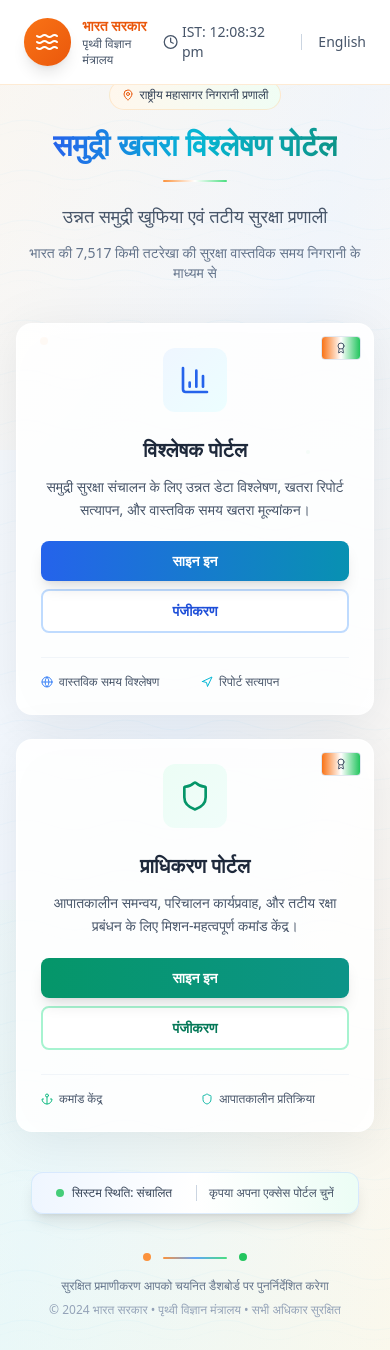
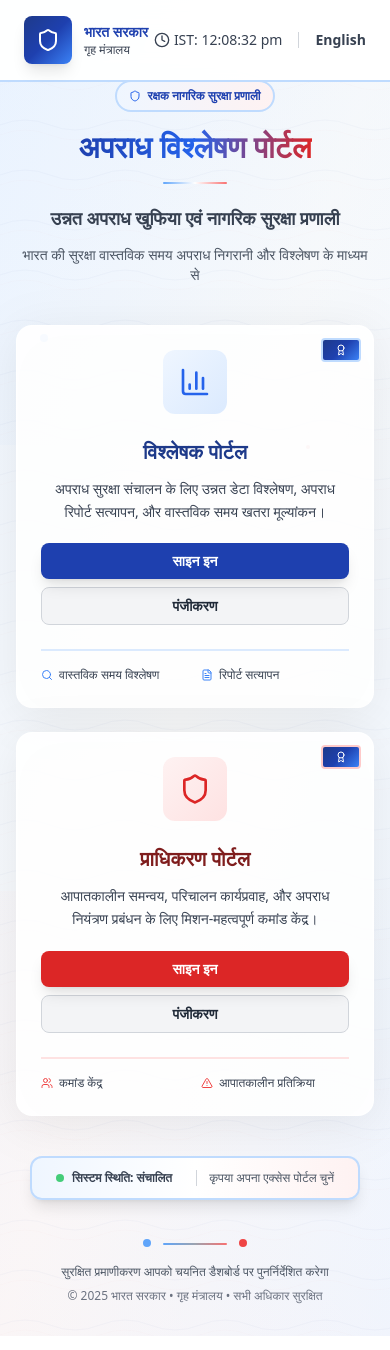
Before and after one commit to ShouryaWikhe2512/ocsih, a Next.js app: page / in a window 390 px wide. Built offline with nearby package versions, Linux system fonts and the light colour scheme; no server answers.

Commit message:
first commit

```diff
--- a/lib/authority-types.ts
+++ b/lib/authority-types.ts
@@ -1,7 +1,7 @@
 export interface Incident {
   id: string;
   title: string;
-  eventType: 'high_wave' | 'unusual_tide' | 'flood' | 'cyclone';
+  eventType: 'theft' | 'assault' | 'burglary' | 'fraud' | 'vandalism' | 'robbery' | 'domestic_violence' | 'cyber_crime' | 'murder' | 'kidnapping';
   location: {
     lat: number;
     lng: number;
@@ -9,7 +9,7 @@ export interface Incident {
     state: string;
     address: string;
   };
-  severity: 'low' | 'moderate' | 'high' | 'extreme';
+  severity: 'low' | 'moderate' | 'high' | 'critical';
   confidence: number; // 0-1
   status: 'open' | 'acknowledged' | 'dispatched' | 'published' | 'closed';
   timestamp: string;
@@ -38,7 +38,7 @@ export interface Contact {
 export interface Resource {
   id: string;
   name: string;
-  type: 'shelter' | 'hospital' | 'fire_station' | 'police' | 'coast_guard';
+  type: 'police_station' | 'hospital' | 'fire_station' | 'court' | 'forensic_lab' | 'cyber_crime_unit' | 'special_ops';
   lat: number;
   lng: number;
   capacity?: number;
--- a/lib/types.ts
+++ b/lib/types.ts
@@ -1,7 +1,7 @@
 export interface Report {
   id: string;
-  // Original structure fields
-  eventType?: 'high_wave' | 'unusual_tide' | 'flood';
+  // Crime analysis structure fields
+  eventType?: 'theft' | 'assault' | 'burglary' | 'fraud' | 'vandalism' | 'robbery' | 'domestic_violence' | 'cyber_crime';
   text?: string;
   lat: number;
   lng: number;
--- a/pages/landing.tsx
+++ b/pages/landing.tsx
@@ -541,14 +541,16 @@ import React, { useState, useEffect } from "react";
 import {
   Shield,
   BarChart3,
-  Waves,
+  AlertTriangle,
   ArrowRight,
   Globe,
-  Anchor,
+  Users,
   Navigation,
   Award,
   MapPin,
   Clock,
+  Search,
+  FileText,
 } from "lucide-react";
 
 const LandingPage = () => {
@@ -587,18 +589,18 @@ const LandingPage = () => {
   const content = {
     hindi: {
       govHeader: "भारत सरकार",
-      ministry: "पृथ्वी विज्ञान मंत्रालय",
-      systemName: "राष्ट्रीय महासागर निगरानी प्रणाली",
-      mainTitle: "समुद्री खतरा विश्लेषण पोर्टल",
-      subtitle: "उन्नत समुद्री खुफिया एवं तटीय सुरक्षा प्रणाली",
+      ministry: "गृह मंत्रालय",
+      systemName: "रक्षक नागरिक सुरक्षा प्रणाली",
+      mainTitle: "अपराध विश्लेषण पोर्टल",
+      subtitle: "उन्नत अपराध खुफिया एवं नागरिक सुरक्षा प्रणाली",
       coastlineText:
-        "भारत की 7,517 किमी तटरेखा की सुरक्षा वास्तविक समय निगरानी के माध्यम से",
+        "भारत की सुरक्षा वास्तविक समय अपराध निगरानी और विश्लेषण के माध्यम से",
       analystPortalTitle: "विश्लेषक पोर्टल",
       analystDescription:
-        "समुद्री सुरक्षा संचालन के लिए उन्नत डेटा विश्लेषण, खतरा रिपोर्ट सत्यापन, और वास्तविक समय खतरा मूल्यांकन।",
+        "अपराध सुरक्षा संचालन के लिए उन्नत डेटा विश्लेषण, अपराध रिपोर्ट सत्यापन, और वास्तविक समय खतरा मूल्यांकन।",
       authorityPortalTitle: "प्राधिकरण पोर्टल",
       authorityDescription:
-        "आपातकालीन समन्वय, परिचालन कार्यप्रवाह, और तटीय रक्षा प्रबंधन के लिए मिशन-महत्वपूर्ण कमांड केंद्र।",
+        "आपातकालीन समन्वय, परिचालन कार्यप्रवाह, और अपराध नियंत्रण प्रबंधन के लिए मिशन-महत्वपूर्ण कमांड केंद्र।",
       signIn: "साइन इन",
       signUp: "पंजीकरण",
       realTimeAnalysis: "वास्तविक समय विश्लेषण",
@@ -610,23 +612,22 @@ const LandingPage = () => {
       selectPortal: "कृपया अपना एक्सेस पोर्टल चुनें",
       authRedirect:
         "सुरक्षित प्रमाणीकरण आपको चयनित डैशबोर्ड पर पुनर्निर्देशित करेगा",
-      copyright:
-        "© 2024 भारत सरकार • पृथ्वी विज्ञान मंत्रालय • सभी अधिकार सुरक्षित",
+      copyright: "© 2025 भारत सरकार • गृह मंत्रालय • सभी अधिकार सुरक्षित",
     },
     english: {
       govHeader: "Government of India",
-      ministry: "Ministry of Earth Sciences",
-      systemName: "National Ocean Monitoring System",
-      mainTitle: "Ocean Hazard Analysis Portal",
-      subtitle: "Advanced Maritime Intelligence & Coastal Security System",
+      ministry: "Ministry of Home Affairs",
+      systemName: "Rakshaq Citizen Safety System",
+      mainTitle: "Crime Analysis Portal",
+      subtitle: "Advanced Crime Intelligence & Citizen Safety System",
       coastlineText:
-        "Safeguarding India's 7,517 km coastline through real-time monitoring and analysis",
+        "Safeguarding India through real-time crime monitoring and analysis",
       analystPortalTitle: "Analyst Portal",
       analystDescription:
-        "Advanced data analytics, hazard report validation, and real-time threat assessment for maritime security operations.",
+        "Advanced data analytics, crime report validation, and real-time threat assessment for law enforcement operations.",
       authorityPortalTitle: "Authority Portal",
       authorityDescription:
-        "Mission-critical command center for emergency coordination, operational workflows, and coastal defense management.",
+        "Mission-critical command center for emergency coordination, operational workflows, and crime control management.",
       signIn: "Sign In",
       signUp: "Sign Up",
       realTimeAnalysis: "Real-time Analysis",
@@ -639,42 +640,42 @@ const LandingPage = () => {
       authRedirect:
         "Secure authentication will redirect you to the selected dashboard",
       copyright:
-        "© 2024 Government of India • Ministry of Earth Sciences • All Rights Reserved",
+        "© 2025 Government of India • Ministry of Home Affairs • All Rights Reserved",
     },
   };
 
   const currentContent = content[language];
 
   return (
-    <div className="min-h-screen relative overflow-hidden bg-gradient-to-br from-slate-50 via-blue-50 to-orange-50">
-      {/* Indian Government Header */}
-      <div className="absolute top-0 left-0 right-0 z-20 bg-white/95 backdrop-blur-md border-b border-orange-200/50">
+    <div className="min-h-screen relative overflow-hidden bg-gradient-to-br from-blue-50 via-gray-50 to-blue-50">
+      {/* Indian Police Header */}
+      <div className="absolute top-0 left-0 right-0 z-20 bg-white/95 backdrop-blur-md border-b-2 border-blue-200">
         <div className="max-w-7xl mx-auto px-6 py-4">
           <div className="flex items-center justify-between">
             <div className="flex items-center space-x-6">
               <div className="flex items-center space-x-3">
-                <div className="w-12 h-12 bg-gradient-to-br from-orange-500 to-orange-600 rounded-full flex items-center justify-center shadow-lg">
-                  <Waves className="w-6 h-6 text-white" />
+                <div className="w-12 h-12 police-gradient rounded-lg flex items-center justify-center shadow-lg">
+                  <Shield className="w-6 h-6 text-white" />
                 </div>
                 <div>
-                  <div className="text-sm font-semibold text-orange-600">
+                  <div className="text-sm font-bold text-blue-800">
                     {currentContent.govHeader}
                   </div>
-                  <div className="text-xs text-slate-600">
+                  <div className="text-xs text-gray-700 font-medium">
                     {currentContent.ministry}
                   </div>
                 </div>
               </div>
             </div>
             <div className="flex items-center space-x-4 text-sm">
-              <div className="flex items-center text-slate-600">
+              <div className="flex items-center text-gray-700 font-medium">
                 <Clock className="w-4 h-4 mr-1" />
                 <span>IST: {isClient ? currentTime : "--:--:--"}</span>
               </div>
-              <div className="w-px h-4 bg-slate-300"></div>
+              <div className="w-px h-4 bg-gray-300"></div>
               <button
                 onClick={toggleLanguage}
-                className="text-slate-600 hover:text-orange-600 transition-colors duration-200 font-medium"
+                className="text-gray-700 hover:text-blue-600 transition-colors duration-200 font-semibold"
               >
                 {language === "hindi" ? "English" : "हिन्दी"}
               </button>
@@ -685,18 +686,18 @@ const LandingPage = () => {
 
       {/* Animated Background Elements */}
       <div className="absolute inset-0">
-        {/* Tricolor Inspired Gradients */}
-        <div className="absolute top-0 left-0 w-full h-1/3 bg-gradient-to-br from-orange-100/30 to-transparent"></div>
-        <div className="absolute bottom-0 left-0 w-full h-1/3 bg-gradient-to-tr from-green-100/30 to-transparent"></div>
+        {/* Police-themed Gradients */}
+        <div className="absolute top-0 left-0 w-full h-1/3 bg-gradient-to-br from-blue-100/30 to-transparent"></div>
+        <div className="absolute bottom-0 left-0 w-full h-1/3 bg-gradient-to-tr from-red-100/20 to-transparent"></div>
 
-        {/* Ocean Wave Patterns */}
+        {/* Security Pattern */}
         <svg
           className="absolute inset-0 w-full h-full opacity-10"
           xmlns="http://www.w3.org/2000/svg"
         >
           <defs>
             <pattern
-              id="ocean-waves"
+              id="security-pattern"
               x="0"
               y="0"
               width="100"
@@ -705,31 +706,31 @@ const LandingPage = () => {
             >
               <path
                 d="M0 25 Q25 15 50 25 T100 25"
-                stroke="#0ea5e9"
+                stroke="#1e3a8a"
                 strokeWidth="0.5"
                 fill="none"
                 opacity="0.6"
               />
               <path
                 d="M0 35 Q25 25 50 35 T100 35"
-                stroke="#06b6d4"
+                stroke="#dc2626"
                 strokeWidth="0.3"
                 fill="none"
                 opacity="0.4"
               />
             </pattern>
           </defs>
-          <rect width="100%" height="100%" fill="url(#ocean-waves)" />
+          <rect width="100%" height="100%" fill="url(#security-pattern)" />
         </svg>
 
-        {/* Floating Government Emblems */}
-        <div className="absolute top-1/4 left-10 w-2 h-2 bg-orange-400/60 rounded-full animate-pulse"></div>
+        {/* Floating Security Elements */}
+        <div className="absolute top-1/4 left-10 w-2 h-2 bg-blue-400/60 rounded-full animate-pulse"></div>
         <div
-          className="absolute top-1/3 right-20 w-1 h-1 bg-green-500/60 rounded-full animate-pulse"
+          className="absolute top-1/3 right-20 w-1 h-1 bg-red-500/60 rounded-full animate-pulse"
           style={{ animationDelay: "1s" }}
         ></div>
         <div
-          className="absolute bottom-1/4 left-1/4 w-1.5 h-1.5 bg-blue-500/60 rounded-full animate-pulse"
+          className="absolute bottom-1/4 left-1/4 w-1.5 h-1.5 bg-yellow-500/60 rounded-full animate-pulse"
           style={{ animationDelay: "2s" }}
         ></div>
       </div>
@@ -745,27 +746,27 @@ const LandingPage = () => {
                 : "opacity-0 translate-y-10"
             }`}
           >
-            <div className="inline-flex items-center px-3 py-1.5 bg-gradient-to-r from-orange-50 to-green-50 rounded-full border border-orange-200/50 mb-4">
-              <MapPin className="w-3 h-3 text-orange-600 mr-1.5" />
-              <span className="text-xs font-medium text-slate-700">
+            <div className="inline-flex items-center px-3 py-1.5 bg-gradient-to-r from-blue-50 to-red-50 rounded-full border-2 border-blue-200 mb-4">
+              <Shield className="w-3 h-3 text-blue-600 mr-1.5" />
+              <span className="text-xs font-bold text-blue-800">
                 {currentContent.systemName}
               </span>
             </div>
 
             <h1 className="text-3xl md:text-4xl lg:text-5xl font-bold mb-4 leading-tight">
-              <span className="text-transparent bg-clip-text bg-gradient-to-r from-blue-600 via-cyan-500 to-teal-600">
+              <span className="text-transparent bg-clip-text bg-gradient-to-r from-blue-800 via-blue-600 to-red-600">
                 {currentContent.mainTitle}
               </span>
             </h1>
 
             <div className="flex justify-center items-center mb-5">
-              <div className="w-16 h-0.5 bg-gradient-to-r from-orange-400 via-white to-green-400 rounded-full"></div>
+              <div className="w-16 h-0.5 bg-gradient-to-r from-blue-400 via-white to-red-400 rounded-full"></div>
             </div>
 
-            <p className="text-lg md:text-xl text-slate-600 font-medium max-w-3xl mx-auto leading-relaxed mb-3">
+            <p className="text-lg md:text-xl text-gray-700 font-semibold max-w-3xl mx-auto leading-relaxed mb-3">
               {currentContent.subtitle}
             </p>
-            <p className="text-sm md:text-base text-slate-500 max-w-xl mx-auto">
+            <p className="text-sm md:text-base text-gray-600 max-w-xl mx-auto font-medium">
               {currentContent.coastlineText}
             </p>
           </div>
@@ -799,10 +800,10 @@ const LandingPage = () => {
                   </div>
                 )}
 
-                {/* Government Badge */}
+                {/* Police Badge */}
                 <div className="absolute top-3 right-3">
-                  <div className="w-10 h-6 bg-gradient-to-r from-orange-500 via-white to-green-500 rounded border border-slate-200 flex items-center justify-center">
-                    <Award className="w-3 h-3 text-slate-600" />
+                  <div className="w-10 h-6 police-gradient rounded border-2 border-blue-200 flex items-center justify-center">
+                    <Award className="w-3 h-3 text-white" />
                   </div>
                 </div>
 
@@ -810,8 +811,8 @@ const LandingPage = () => {
                   <div
                     className={`w-16 h-16 mx-auto mb-4 rounded-xl flex items-center justify-center transition-all duration-500 ${
                       selectedCard === "analyst"
-                        ? "bg-gradient-to-br from-blue-500 to-cyan-600 text-white shadow-xl transform rotate-3"
-                        : "bg-gradient-to-br from-blue-50 to-cyan-50 text-blue-600 group-hover:from-blue-100 group-hover:to-cyan-100"
+                        ? "police-gradient text-white shadow-xl transform rotate-3"
+                        : "bg-gradient-to-br from-blue-50 to-blue-100 text-blue-600 group-hover:from-blue-100 group-hover:to-blue-200"
                     }`}
                   >
                     <BarChart3 className="w-8 h-8" />
@@ -819,23 +820,23 @@ const LandingPage = () => {
                 </div>
 
                 <div className="text-center mb-6">
-                  <h3 className="text-xl md:text-2xl font-bold text-slate-800 mb-3">
+                  <h3 className="text-xl md:text-2xl font-bold text-blue-900 mb-3">
                     {currentContent.analystPortalTitle}
                   </h3>
-                  <p className="text-slate-600 leading-relaxed mb-5 text-sm">
+                  <p className="text-gray-700 leading-relaxed mb-5 text-sm font-medium">
                     {currentContent.analystDescription}
                   </p>
 
                   <div className="flex flex-col sm:flex-row gap-2">
                     <a
                       href="/sign-in?dest=/analytical_dashboard"
-                      className="flex-1 text-center bg-gradient-to-r from-blue-600 to-cyan-600 hover:from-blue-700 hover:to-cyan-700 text-white px-4 py-2.5 rounded-lg font-semibold transition-all duration-300 transform hover:scale-105 shadow-lg hover:shadow-xl block text-sm"
+                      className="flex-1 text-center btn-police-primary px-4 py-2.5 rounded-lg font-semibold transition-all duration-300 transform hover:scale-105 shadow-lg hover:shadow-xl block text-sm"
                     >
                       {currentContent.signIn}
                     </a>
                     <a
                       href="/sign-up?dest=/analytical_dashboard"
-                      className="flex-1 text-center bg-white border-2 border-blue-200 hover:border-blue-400 text-blue-700 px-4 py-2.5 rounded-lg font-semibold transition-all duration-300 hover:bg-blue-50 block text-sm"
+                      className="flex-1 text-center btn-police-secondary px-4 py-2.5 rounded-lg font-semibold transition-all duration-300 hover:bg-blue-50 block text-sm"
                     >
                       {currentContent.signUp}
                     </a>
@@ -843,14 +844,14 @@ const LandingPage = () => {
                 </div>
 
                 {/* Features */}
-                <div className="border-t border-slate-100 pt-4">
+                <div className="border-t-2 border-blue-100 pt-4">
                   <div className="grid grid-cols-2 gap-3 text-xs">
-                    <div className="flex items-center text-slate-600">
-                      <Globe className="w-3 h-3 mr-1.5 text-blue-500" />
+                    <div className="flex items-center text-gray-700 font-medium">
+                      <Search className="w-3 h-3 mr-1.5 text-blue-500" />
                       <span>{currentContent.realTimeAnalysis}</span>
                     </div>
-                    <div className="flex items-center text-slate-600">
-                      <Navigation className="w-3 h-3 mr-1.5 text-cyan-500" />
+                    <div className="flex items-center text-gray-700 font-medium">
+                      <FileText className="w-3 h-3 mr-1.5 text-blue-500" />
                       <span>{currentContent.reportValidation}</span>
                     </div>
                   </div>
@@ -879,10 +880,10 @@ const LandingPage = () => {
                   </div>
                 )}
 
-                {/* Government Badge */}
+                {/* Police Badge */}
                 <div className="absolute top-3 right-3">
-                  <div className="w-10 h-6 bg-gradient-to-r from-orange-500 via-white to-green-500 rounded border border-slate-200 flex items-center justify-center">
-                    <Award className="w-3 h-3 text-slate-600" />
+                  <div className="w-10 h-6 police-gradient rounded border-2 border-red-200 flex items-center justify-center">
+                    <Award className="w-3 h-3 text-white" />
                   </div>
                 </div>
 
@@ -890,8 +891,8 @@ const LandingPage = () => {
                   <div
                     className={`w-16 h-16 mx-auto mb-4 rounded-xl flex items-center justify-center transition-all duration-500 ${
                       selectedCard === "authority"
-                        ? "bg-gradient-to-br from-emerald-500 to-teal-600 text-white shadow-xl transform -rotate-3"
-                        : "bg-gradient-to-br from-emerald-50 to-teal-50 text-emerald-600 group-hover:from-emerald-100 group-hover:to-teal-100"
+                        ? "police-gradient text-white shadow-xl transform -rotate-3"
+                        : "bg-gradient-to-br from-red-50 to-red-100 text-red-600 group-hover:from-red-100 group-hover:to-red-200"
                     }`}
                   >
                     <Shield className="w-8 h-8" />
@@ -899,23 +900,23 @@ const LandingPage = () => {
                 </div>
 
                 <div className="text-center mb-6">
-                  <h3 className="text-xl md:text-2xl font-bold text-slate-800 mb-3">
+                  <h3 className="text-xl md:text-2xl font-bold text-red-900 mb-3">
                     {currentContent.authorityPortalTitle}
                   </h3>
-                  <p className="text-slate-600 leading-relaxed mb-5 text-sm">
+                  <p className="text-gray-700 leading-relaxed mb-5 text-sm font-medium">
                     {currentContent.authorityDescription}
                   </p>
 
                   <div className="flex flex-col sm:flex-row gap-2">
                     <a
                       href="/sign-in?dest=/authority_dashboard"
-                      className="flex-1 text-center bg-gradient-to-r from-emerald-600 to-teal-600 hover:from-emerald-700 hover:to-teal-700 text-white px-4 py-2.5 rounded-lg font-semibold transition-all duration-300 transform hover:scale-105 shadow-lg hover:shadow-xl block text-sm"
+                      className="flex-1 text-center btn-police-danger px-4 py-2.5 rounded-lg font-semibold transition-all duration-300 transform hover:scale-105 shadow-lg hover:shadow-xl block text-sm"
                     >
                       {currentContent.signIn}
                     </a>
                     <a
                       href="/sign-up?dest=/authority_dashboard"
-                      className="flex-1 text-center bg-white border-2 border-emerald-200 hover:border-emerald-400 text-emerald-700 px-4 py-2.5 rounded-lg font-semibold transition-all duration-300 hover:bg-emerald-50 block text-sm"
+                      className="flex-1 text-center btn-police-secondary px-4 py-2.5 rounded-lg font-semibold transition-all duration-300 hover:bg-red-50 block text-sm"
                     >
                       {currentContent.signUp}
                     </a>
@@ -923,14 +924,14 @@ const LandingPage = () => {
                 </div>
 
                 {/* Features */}
-                <div className="border-t border-slate-100 pt-4">
+                <div className="border-t-2 border-red-100 pt-4">
                   <div className="grid grid-cols-2 gap-3 text-xs">
-                    <div className="flex items-center text-slate-600">
-                      <Anchor className="w-3 h-3 mr-1.5 text-emerald-500" />
+                    <div className="flex items-center text-gray-700 font-medium">
+                      <Users className="w-3 h-3 mr-1.5 text-red-500" />
                       <span>{currentContent.commandCenter}</span>
                     </div>
-                    <div className="flex items-center text-slate-600">
-                      <Shield className="w-3 h-3 mr-1.5 text-teal-500" />
+                    <div className="flex items-center text-gray-700 font-medium">
+                      <AlertTriangle className="w-3 h-3 mr-1.5 text-red-500" />
                       <span>{currentContent.emergencyResponse}</span>
                     </div>
                   </div>
@@ -947,15 +948,15 @@ const LandingPage = () => {
                 : "opacity-0 translate-y-10"
             }`}
           >
-            <div className="inline-flex items-center px-6 py-3 bg-gradient-to-r from-blue-50 via-white to-emerald-50 rounded-xl border border-blue-200/50 backdrop-blur-xl shadow-lg">
+            <div className="inline-flex items-center px-6 py-3 bg-gradient-to-r from-blue-50 via-white to-red-50 rounded-xl border-2 border-blue-200 backdrop-blur-xl shadow-lg">
               <div className="flex items-center mr-3">
                 <div className="w-2 h-2 bg-green-500 rounded-full animate-pulse mr-2"></div>
-                <span className="text-xs font-medium text-slate-700">
+                <span className="text-xs font-bold text-gray-700">
                   {currentContent.systemStatus}
                 </span>
               </div>
-              <div className="w-px h-4 bg-slate-300 mx-3"></div>
-              <div className="text-xs text-slate-600">
+              <div className="w-px h-4 bg-gray-300 mx-3"></div>
+              <div className="text-xs text-gray-600 font-medium">
                 {selectedCard
                   ? `${
                       selectedCard === "analyst"
@@ -974,17 +975,19 @@ const LandingPage = () => {
             }`}
           >
             <div className="flex justify-center items-center space-x-3 mb-4">
-              <div className="w-2 h-2 bg-orange-400 rounded-full animate-bounce"></div>
-              <div className="w-16 h-0.5 bg-gradient-to-r from-orange-400 via-blue-400 to-green-400 rounded-full"></div>
+              <div className="w-2 h-2 bg-blue-400 rounded-full animate-bounce"></div>
+              <div className="w-16 h-0.5 bg-gradient-to-r from-blue-400 via-gray-400 to-red-400 rounded-full"></div>
               <div
-                className="w-2 h-2 bg-green-500 rounded-full animate-bounce"
+                className="w-2 h-2 bg-red-500 rounded-full animate-bounce"
                 style={{ animationDelay: "200ms" }}
               ></div>
             </div>
-            <p className="text-xs text-slate-500 mb-2">
+            <p className="text-xs text-gray-600 mb-2 font-medium">
               {currentContent.authRedirect}
             </p>
-            <p className="text-xs text-slate-400">{currentContent.copyright}</p>
+            <p className="text-xs text-gray-500 font-medium">
+              {currentContent.copyright}
+            </p>
           </div>
         </div>
       </div>
--- a/styles/globals.css
+++ b/styles/globals.css
@@ -1,6 +1,19 @@
 @tailwind base;
 @tailwind components;
 @tailwind utilities;
+
+/* Indian Police Crime Analysis Dashboard - Rakshaq Citizen Safety Theme */
+:root {
+  --police-navy: #1e3a8a;
+  --police-gold: #f59e0b;
+  --police-red: #dc2626;
+  --police-gray: #374151;
+  --police-light-gray: #f3f4f6;
+  --police-dark-blue: #1e40af;
+  --police-light-blue: #dbeafe;
+  --police-green: #059669;
+  --police-orange: #ea580c;
+}
 
 .mapboxgl-popup {
   max-width: 300px;
@@ -10,3 +23,38 @@
   padding: 15px;
   border-radius: 8px;
 }
+
+/* Police-themed gradients */
+.police-gradient {
+  background: linear-gradient(135deg, #1e3a8a 0%, #1e40af 50%, #3b82f6 100%);
+}
+
+.police-card-gradient {
+  background: linear-gradient(135deg, #ffffff 0%, #f8fafc 100%);
+}
+
+/* Police badge styling */
+.police-badge {
+  background: linear-gradient(135deg, #1e3a8a 0%, #1e40af 100%);
+  color: white;
+  border: 2px solid #f59e0b;
+}
+
+/* Crime severity indicators */
+.severity-critical { @apply bg-red-600 text-white; }
+.severity-high { @apply bg-orange-500 text-white; }
+.severity-medium { @apply bg-yellow-500 text-black; }
+.severity-low { @apply bg-green-500 text-white; }
+
+/* Police-themed buttons */
+.btn-police-primary {
+  @apply bg-blue-800 hover:bg-blue-900 text-white font-semibold py-2 px-4 rounded-lg transition-all duration-200 shadow-lg hover:shadow-xl;
+}
+
+.btn-police-secondary {
+  @apply bg-gray-100 hover:bg-gray-200 text-gray-800 font-semibold py-2 px-4 rounded-lg border border-gray-300 transition-all duration-200;
+}
+
+.btn-police-danger {
+  @apply bg-red-600 hover:bg-red-700 text-white font-semibold py-2 px-4 rounded-lg transition-all duration-200 shadow-lg hover:shadow-xl;
+}
```
Also changed, not shown: components/FilterPanel.tsx (+24 -20 lines), components/KpiCards.tsx (+28 -17 lines), components/QueueList.tsx (+28 -25 lines), components/authority/Header.tsx (+53 -21 lines), components/authority/KpiRibbon.tsx (+30 -17 lines), pages/analytical_dashboard.tsx (+39 -32 lines), pages/authority_dashboard.tsx (+19 -19 lines).
